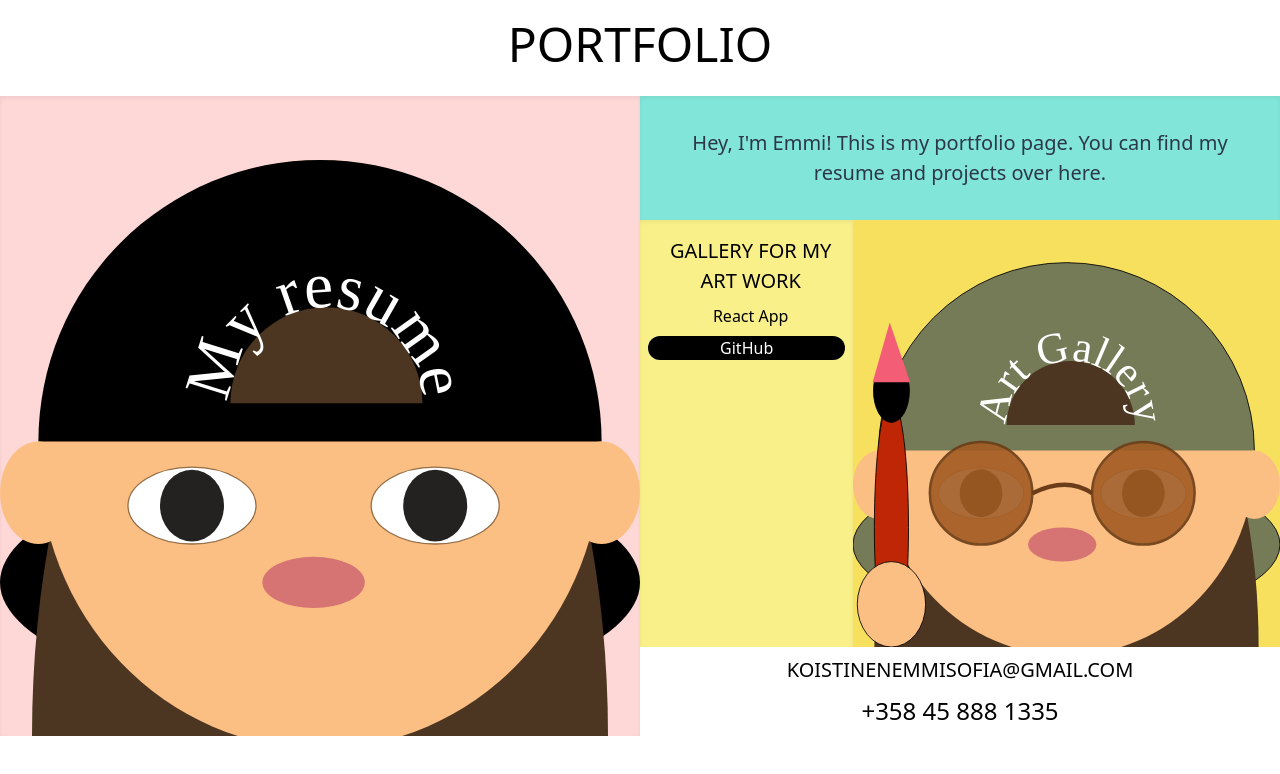
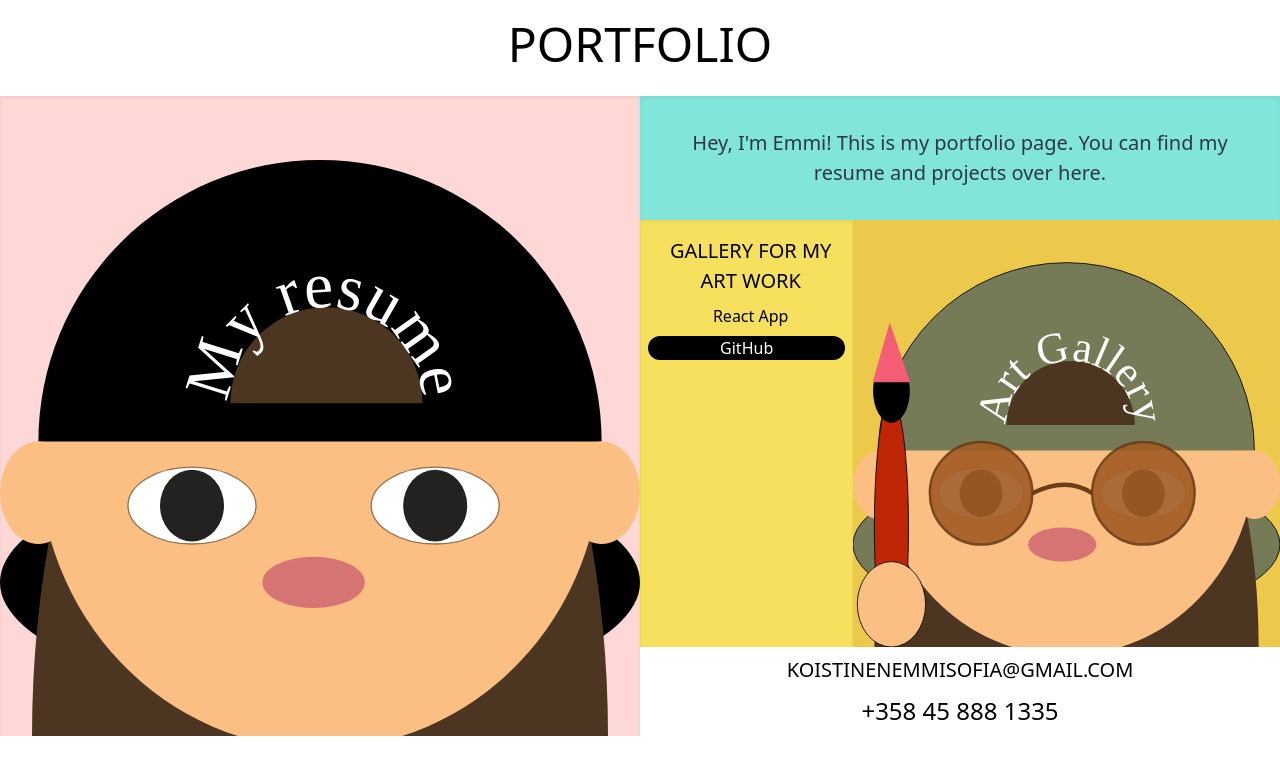
Before and after one commit to emmisk/portfolio, a React (Create React App) app: page / in a window 1280 px wide. Shown: the top 774 px of the page. Built offline with nearby package versions, Linux system fonts and the light colour scheme.

Commit message:
edit colors

```diff
--- a/src/App.js
+++ b/src/App.js
@@ -25,13 +25,13 @@ const App = () => (
           <Project
             projectHeader="Gallery for my art work"
             projectType="React App"
-            projectColor="bg-yellow-300"
+            projectColor="bg-yellow-400"
             projectHover="bg-yellow-500"
             image={artGallery}
             href="https://emmiart.netlify.app/"
             alt="My face"
-            imageColor="bg-yellow-400"
-            imageHover="bg-yellow-500"
+            imageColor="bg-yellow-500"
+            imageHover="bg-yellow-600"
           />
           <ContactInfo />
         </div>
```
